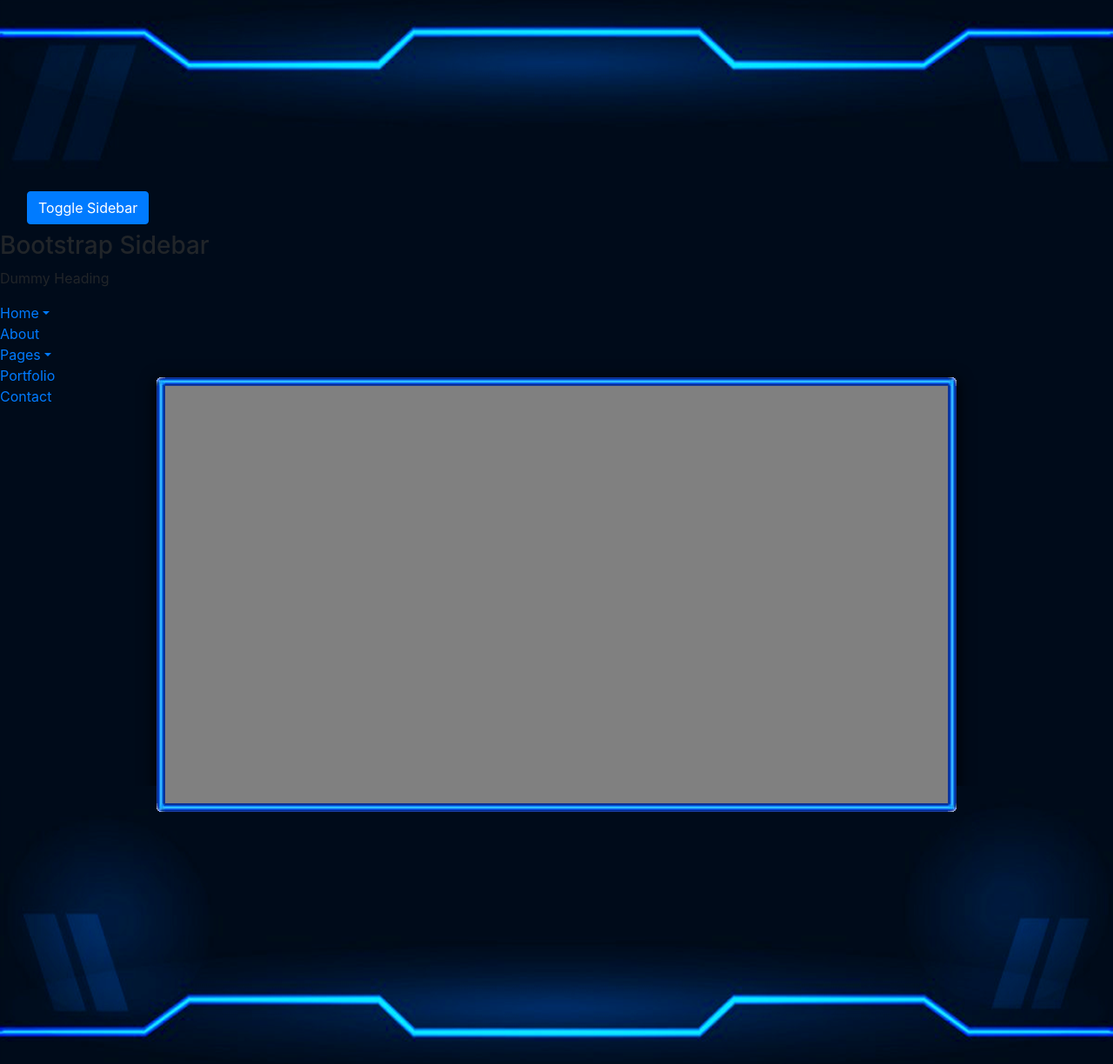
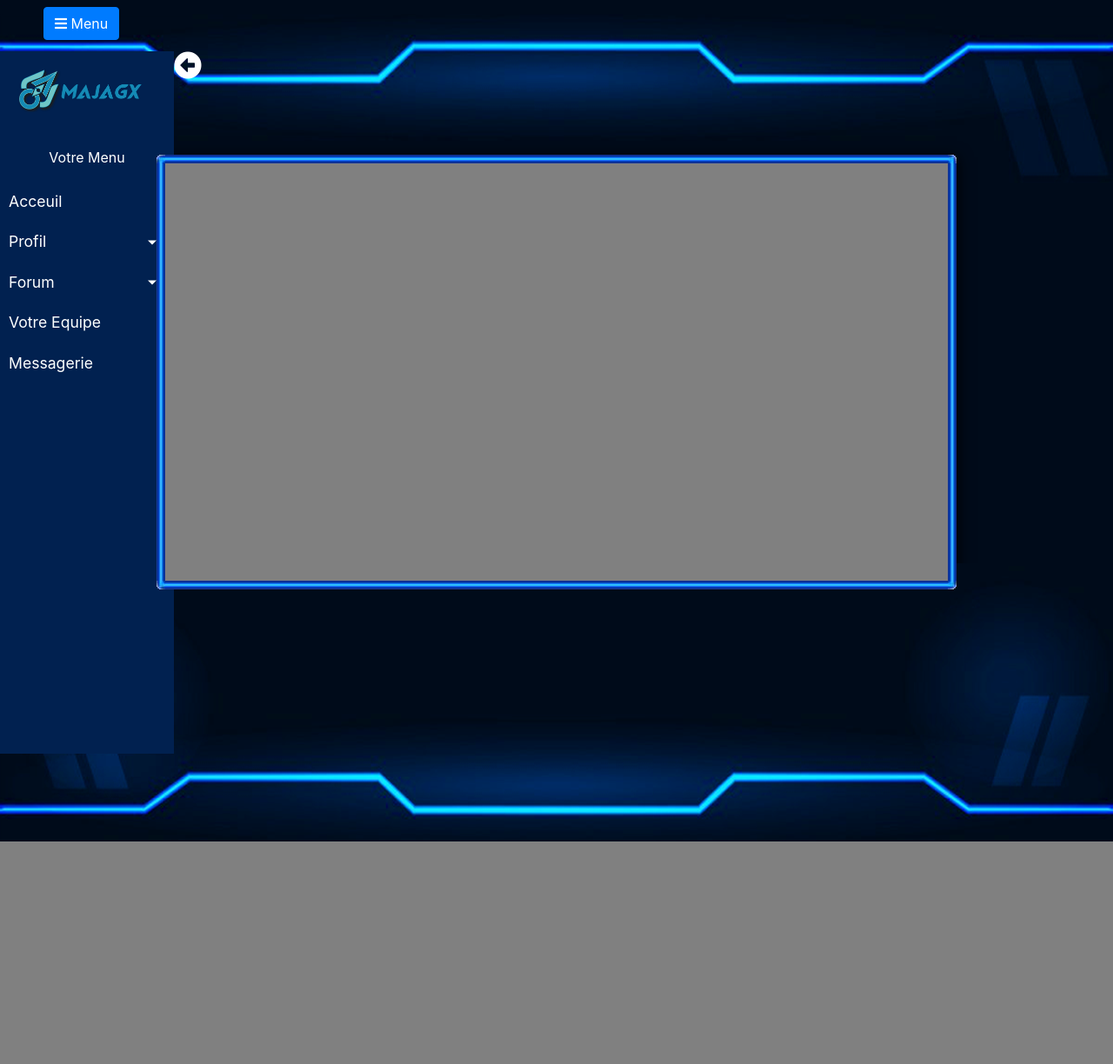
Before and after one commit to agorw/esport, a Symfony app: template templates/base.html.twig in a window 1280 px wide. Shown: the whole page at 87% size. After the commit the page ends 968 px from the top, so only its background shows below. Run offline with Twig, Linux system fonts and the light colour scheme; the template is opened without the code that fills it, so the values that code supplies are empty; style sheets or scripts are compiled from the project's sources; some libraries are stand-ins or nearby versions.

Commit message:
Ajout (non fini)
Pose du menu

```diff
--- a/assets/scss/app.scss
+++ b/assets/scss/app.scss
@@ -238,3 +238,110 @@ footer {
     height: 320px;
   }
 }
+
+// PARTIE MENU SIDEBAR
+
+.wrapper {
+    position: absolute;
+    display: flex;
+    align-items: stretch;
+    margin-top: 43px;
+    margin-right: 100px;
+}
+
+#sidebar {
+    min-width: 200px;
+    max-width: 200px;
+    min-height: 101vh;
+}
+
+#sidebar.active {
+    margin-left: -200px;
+}
+
+a[data-toggle="collapse"] {
+    position: relative;
+}
+
+.dropdown-toggle::after {
+    display: block;
+    position: absolute;
+    top: 50%;
+    right: 20px;
+    transform: translateY(-50%);
+}
+
+@media (max-width: 768px) {
+    #sidebar {
+        margin-left: -200px;
+    }
+    #sidebar.active {
+        margin-left: 0;
+    }
+}
+
+a, a:hover, a:focus {
+    color: inherit;
+    text-decoration: none;
+    transition: all 0.3s;
+}
+
+#sidebar {
+    /* don't forget to add all the previously mentioned styles here too */
+    background: #012150;
+    color: #fff;
+    transition: all 0.3s;
+}
+
+#sidebar .sidebar-header {
+    padding: 20px;
+    background: #012150;
+}
+
+#sidebar ul.components {
+    padding: 20px 0;
+    border-bottom: 1px solid #012150;
+}
+
+#sidebar ul p {
+    color: #fff;
+    text-align: center;
+}
+
+#sidebar ul li a {
+    padding: 10px;
+    font-size: 1.1em;
+    display: block;
+}
+#sidebar ul li a:hover {
+    color: #012150;
+    background: #fff;
+}
+
+#sidebar ul li.active > a, a[aria-expanded="true"] {
+    color: #fff;
+    background: #012150;
+}
+ul ul a {
+    font-size: 0.9em !important;
+    padding-left: 30px !important;
+    background: #012150;
+}
+
+#logo {
+    background-image: url("../img/Logo.png");
+    background-repeat: no-repeat;
+    background-size: contain;
+    height: 50px;
+    width: 100%;
+}
+
+#sidebarCollapse {
+    position: absolute;
+    top: 50%;
+    left: 50px;
+}
+
+#btn-return {
+    color: #fff;
+}
--- a/assets/scss/common.scss
+++ b/assets/scss/common.scss
@@ -1 +1,4 @@
 @import "~bootstrap/scss/bootstrap";
+@import "~@fortawesome/fontawesome-free/scss/fontawesome.scss";
+@import "~@fortawesome/fontawesome-free/scss/brands.scss";
+@import "~@fortawesome/fontawesome-free/scss/solid.scss";
--- a/package.json
+++ b/package.json
@@ -1,5 +1,6 @@
 {
   "devDependencies": {
+    "@fortawesome/fontawesome-free": "^5.13.0",
     "@symfony/webpack-encore": "^0.29.0",
     "core-js": "^3.0.0",
     "jquery": "^3.4.1",
--- a/templates/base.html.twig
+++ b/templates/base.html.twig
@@ -7,14 +7,12 @@
         {% block stylesheets %}{% endblock %}
     </head>
     <body>
-    <header><div class="header"></div></header>
-        <div id="content">
+    <div id="content">
             <nav class="navbar navbar-expand-lg navbar-light">
                 <div class="container-fluid">
 
                     <button type="button" id="sidebarCollapse" class="btn btn-primary">
-                        <i class="fas fa-align-left"></i>
-                        <span>Toggle Sidebar</span>
+                        <span><i class="fas fa-bars"></i> Menu </span>
                     </button>
 
                 </div>
@@ -24,51 +22,53 @@
             <!-- Sidebar -->
             <nav id="sidebar">
                 <div class="sidebar-header">
-                    <h3>Bootstrap Sidebar</h3>
+                    <div id="logo"></div>
                 </div>
 
                 <ul class="list-unstyled components">
-                    <p>Dummy Heading</p>
+                    <p> Votre Menu </p>
+                    <li>
+                        <a href="#">Acceuil</a>
+                    </li>
                     <li class="active">
-                        <a href="#homeSubmenu" data-toggle="collapse" aria-expanded="false" class="dropdown-toggle">Home</a>
-                        <ul class="collapse list-unstyled" id="homeSubmenu">
+                        <a href="#ProfilSubmenu" data-toggle="collapse" aria-expanded="false" class="dropdown-toggle">Profil</a>
+                        <ul class="collapse list-unstyled" id="ProfilSubmenu">
                             <li>
-                                <a href="#">Home 1</a>
+                                <a href="#">Votre Profil</a>
                             </li>
                             <li>
-                                <a href="#">Home 2</a>
+                                <a href="#">Vos Stats</a>
                             </li>
                             <li>
-                                <a href="#">Home 3</a>
+                                <a href="#">Votre Agenda</a>
                             </li>
                         </ul>
                     </li>
                     <li>
-                        <a href="#">About</a>
-                    </li>
-                    <li>
-                        <a href="#pageSubmenu" data-toggle="collapse" aria-expanded="false" class="dropdown-toggle">Pages</a>
+                        <a href="#pageSubmenu" data-toggle="collapse" aria-expanded="false" class="dropdown-toggle">Forum</a>
                         <ul class="collapse list-unstyled" id="pageSubmenu">
                             <li>
-                                <a href="#">Page 1</a>
+                                <a href="#">Nos Articles</a>
                             </li>
                             <li>
-                                <a href="#">Page 2</a>
+                                <a href="#">Nos Didacticiels</a>
                             </li>
                             <li>
-                                <a href="#">Page 3</a>
+                                <a href="#">Vos Interactions</a>
                             </li>
                         </ul>
                     </li>
                     <li>
-                        <a href="#">Portfolio</a>
+                        <a href="#">Votre Equipe</a>
                     </li>
                     <li>
-                        <a href="#">Contact</a>
+                        <a href="#">Messagerie</a>
                     </li>
                 </ul>
             </nav>
+            <i id="btn-return" class="fas fa-arrow-alt-circle-left fa-2x"></i>
         </div>
+    <header><div class="header"></div></header>
         <div class="container ombre">
             <div class="col">
                 <div class="row">
```
Also changed, not shown: assets/scss/menu.scss (deleted, +0 -84 lines), assets/img/Logo.png (added), package-lock.json.
